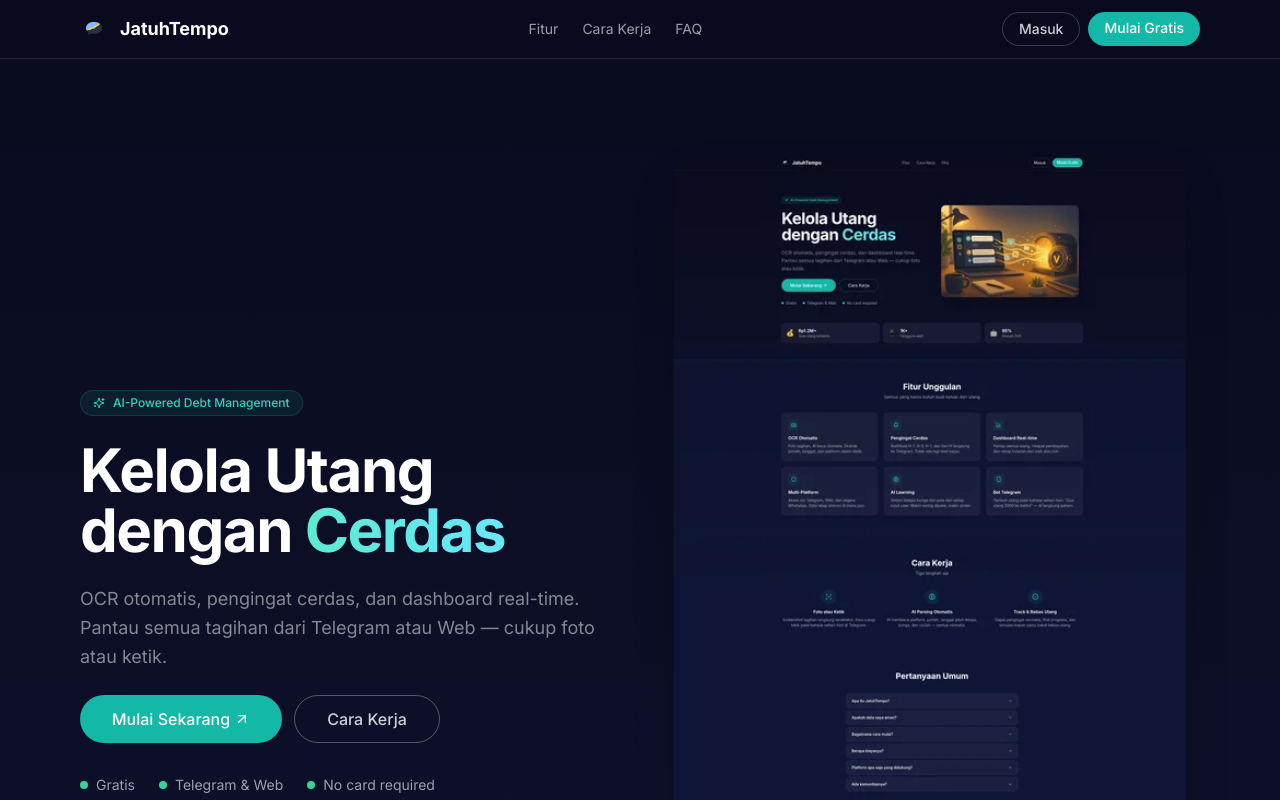
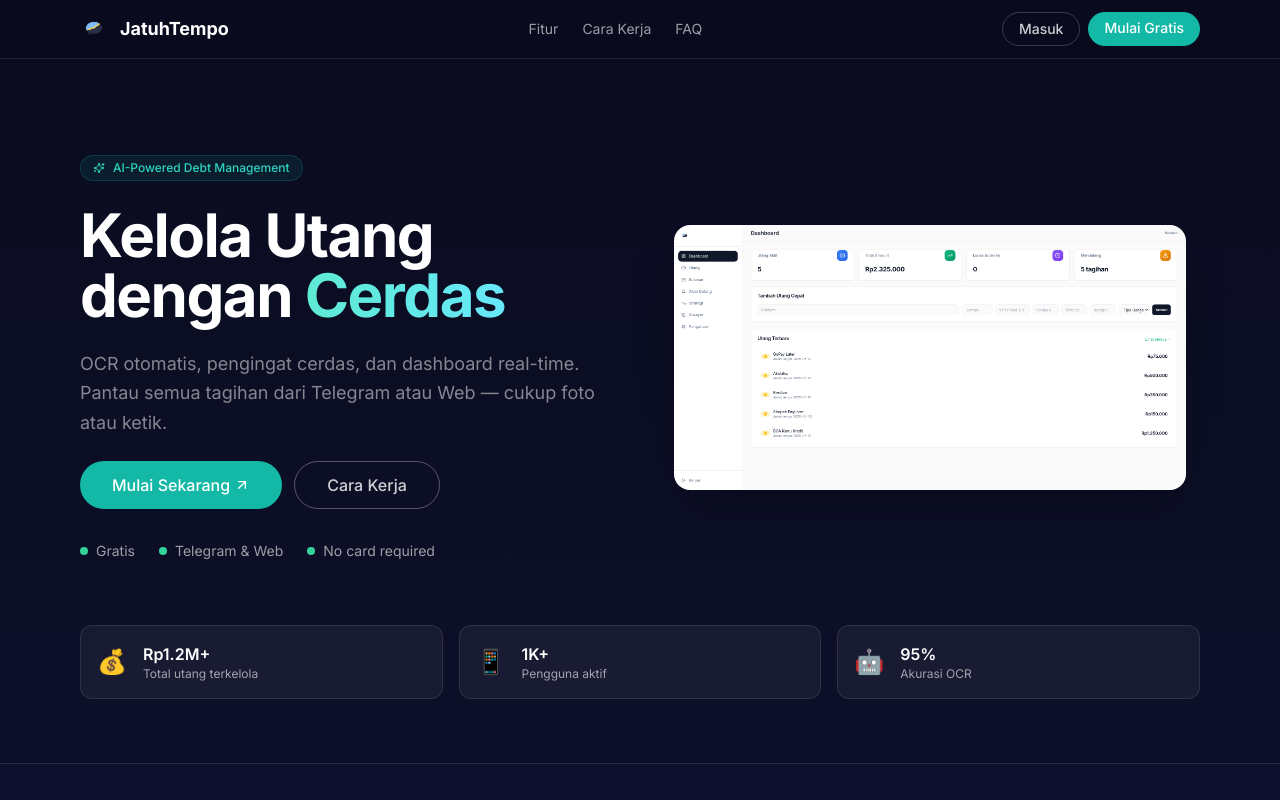
Before and after one commit to FMATheNomad/jatuhtempo, a Next.js app in the folder web/: page / in a window 1280 px wide. Shown: the top 800 px of the page. Built offline with nearby package versions, Linux system fonts and the light colour scheme.

Commit message:
fix: replace hero image with new hero-image.png

```diff
--- a/web/src/app/page.tsx
+++ b/web/src/app/page.tsx
@@ -130,7 +130,7 @@ function LandingPage() {
             </div>
           </div>
           <div className="flex justify-center">
-            <img src="/assets/hero.webp" alt="JatuhTempo Dashboard Preview" className="w-full max-w-lg rounded-2xl shadow-2xl shadow-black/30" />
+            <img src="/assets/hero-image.png" alt="JatuhTempo Dashboard Preview" className="w-full max-w-lg rounded-2xl shadow-2xl shadow-black/30" />
           </div>
         </div>
       </section>
```
Also changed, not shown: web/public/assets/hero-image.png (added), web/public/assets/hero.webp (deleted).
